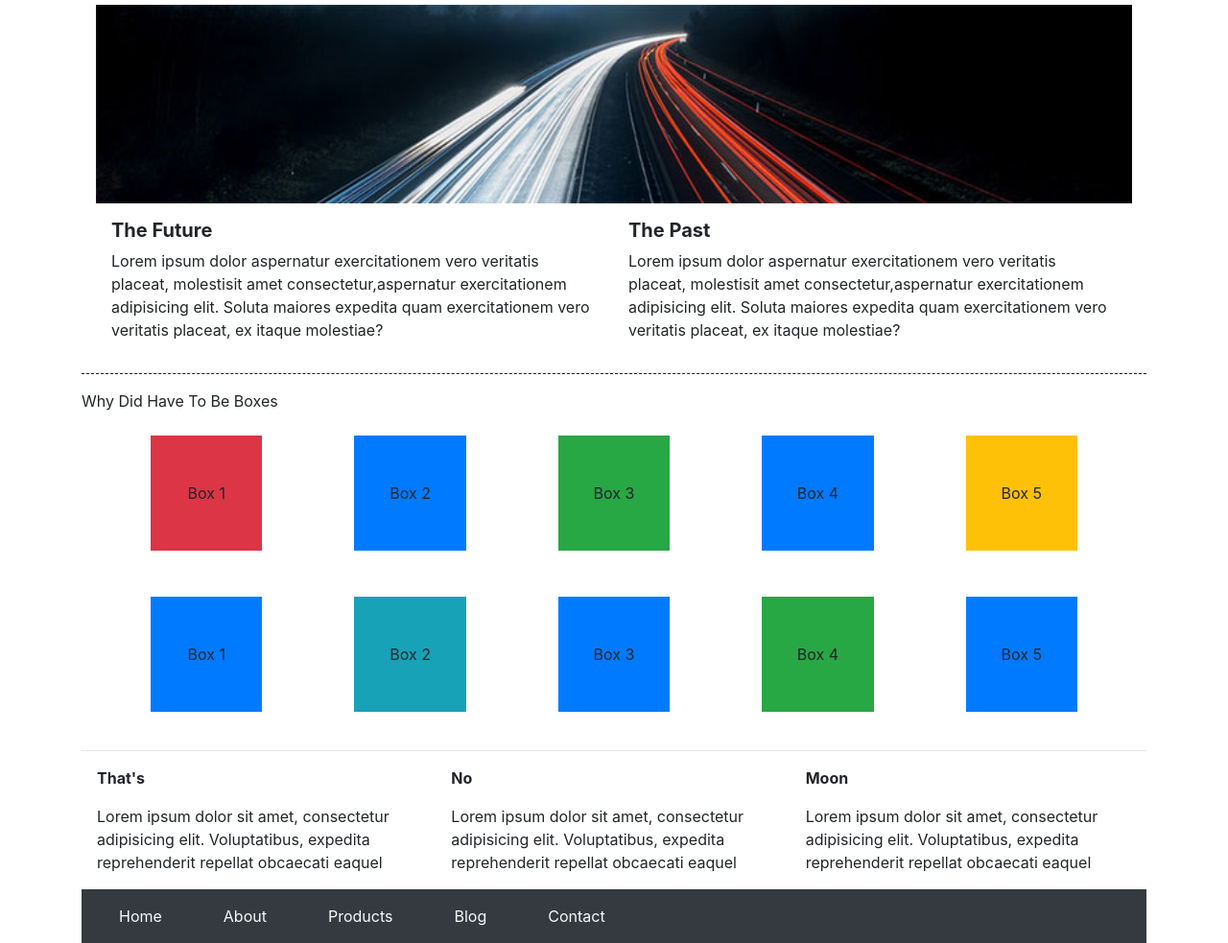
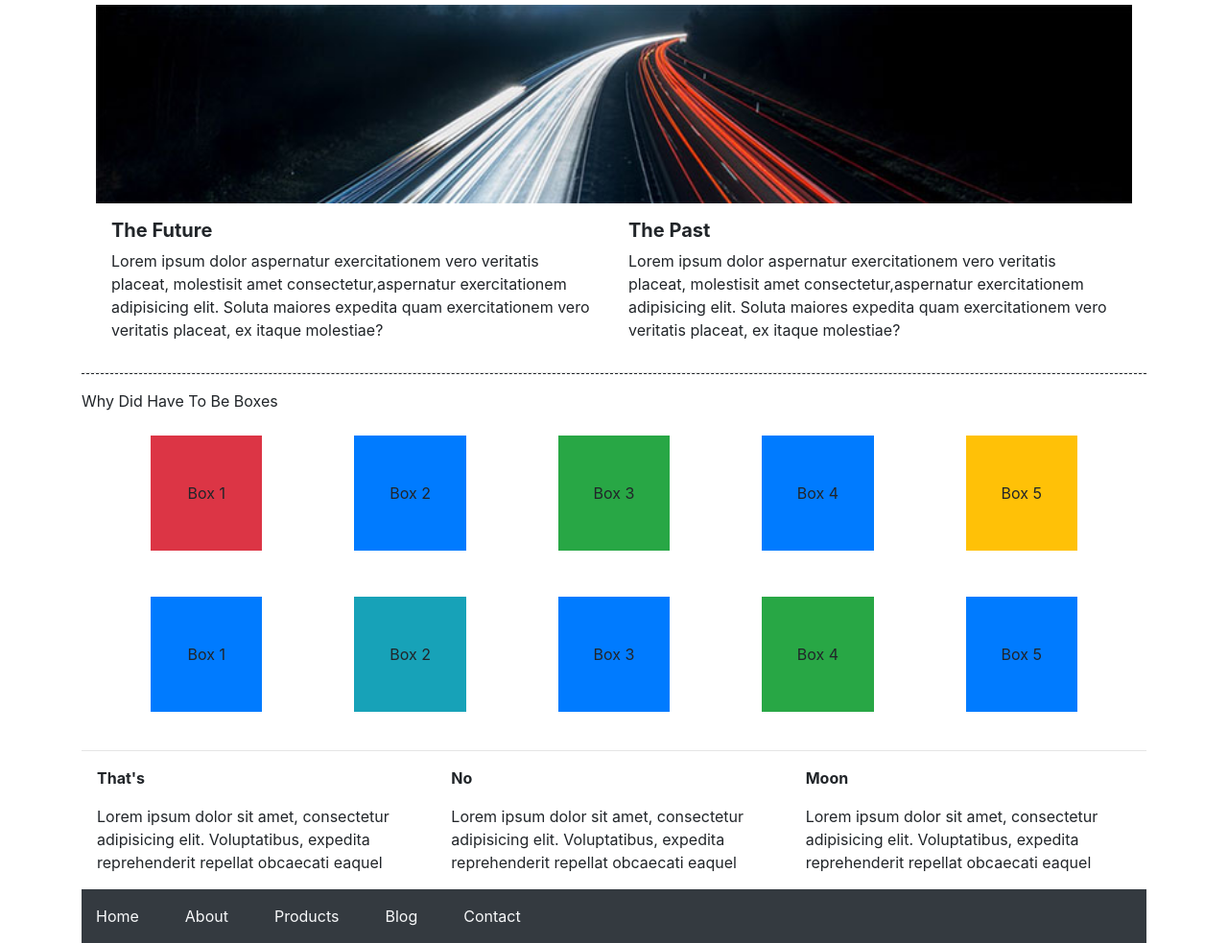
Before and after one commit to noaholutunji/lambda-school, a plain HTML site: page index.html in a window 1280 px wide. Shown: the part 71-1054 px from the top of the page at 96% size. Drawn offline with nearby package versions, Linux system fonts and the light colour scheme.

Commit message:
Update on the footer of trhe index.html

```diff
--- a/index.html
+++ b/index.html
@@ -106,39 +106,40 @@
         <p>Lorem ipsum dolor sit amet, consectetur adipisicing elit. Voluptatibus, expedita reprehenderit repellat obcaecati eaquel</p>
       </div>
     </div>
-    <nav class="navbar navbar-expand-lg navbar-light bg-dark d-flex justify-content-between">
+    <div class="text-light bg-dark d-flex justify-content-between">
 
 
-      <button class="navbar-toggler" type="button" data-toggle="collapse" data-target="#navbarSupportedContent"
+      <!-- <button class="navbar-toggler" type="button" data-toggle="collapse" data-target="#navbarSupportedContent"
         aria-controls="navbarSupportedContent" aria-expanded="false" aria-label="Toggle navigation">
         <span class="navbar-toggler-icon"></span>
-      </button>
+      </button> -->
 
-      <div class="collapse navbar-collapse" id="navbarSupportedContent">
+      <div
         <div class="col">
-          <ul class="navbar-nav d-flex justify-content-start">
-            <li class="nav-item active">
-              <a class="nav-link text-light mr-5" href="index.html">Home<span class="sr-only">(current)</span></a>
+          <ul class="d-flex justify-content-start list-inline pt-3">
+            <li class="active">
+              <a class="text-light mr-5 text-decoration-none" href="index.html">Home<span class="sr-only">(current)</span></a>
             </li>
-            <li class="nav-item">
-              <a class="nav-link text-light mr-5" href="about.html">About</a>
+            <li>
+              <a class="text-light mr-5 text-decoration-none" href="about.html">About</a>
             </li>
             </li>
-            <li class="nav-item">
-              <a class="nav-link text-light mr-5" href="products.html">Products</a>
+            <li>
+              <a class="text-light mr-5 text-decoration-none" href="products.html">Products</a>
             </li>
             </li>
-            <li class="nav-item">
-              <a class="nav-link text-light mr-5" href="blog.html">Blog</a>
+            <li>
+              <a class="text-light mr-5 text-decoration-none" href="blog.html">Blog</a>
             </li>
             </li>
-            <li class="nav-item">
-              <a class="nav-link text-light" href="contact.html">Contact</a>
+            <li>
+              <a class="text-light text-decoration-none" href="contact.html">Contact</a>
             </li>
           </ul>
         </div>
       </div>
-    </nav>
+    </div>
+
   </div>
 
 
```
